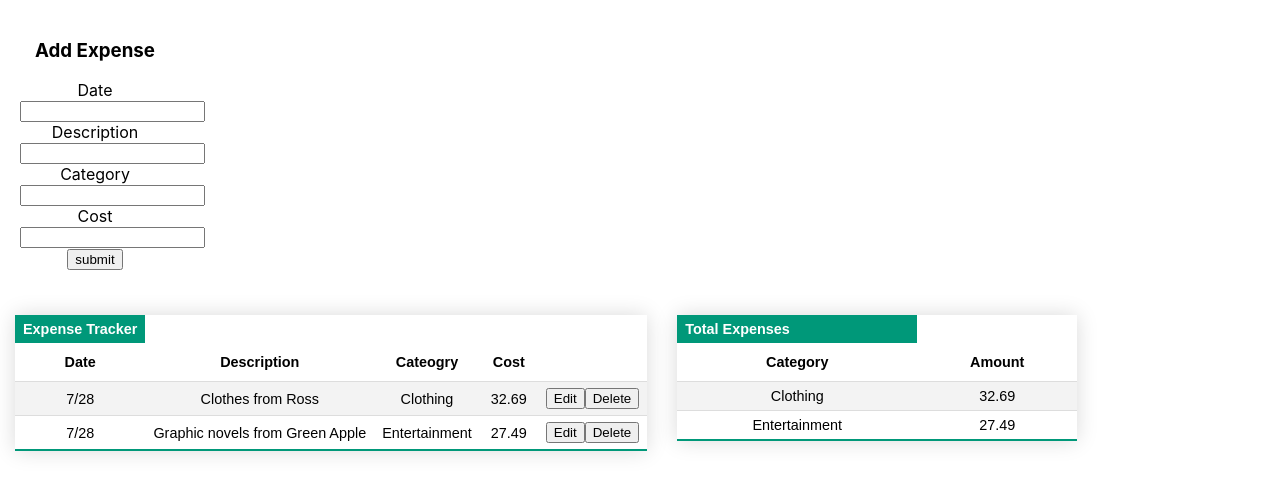
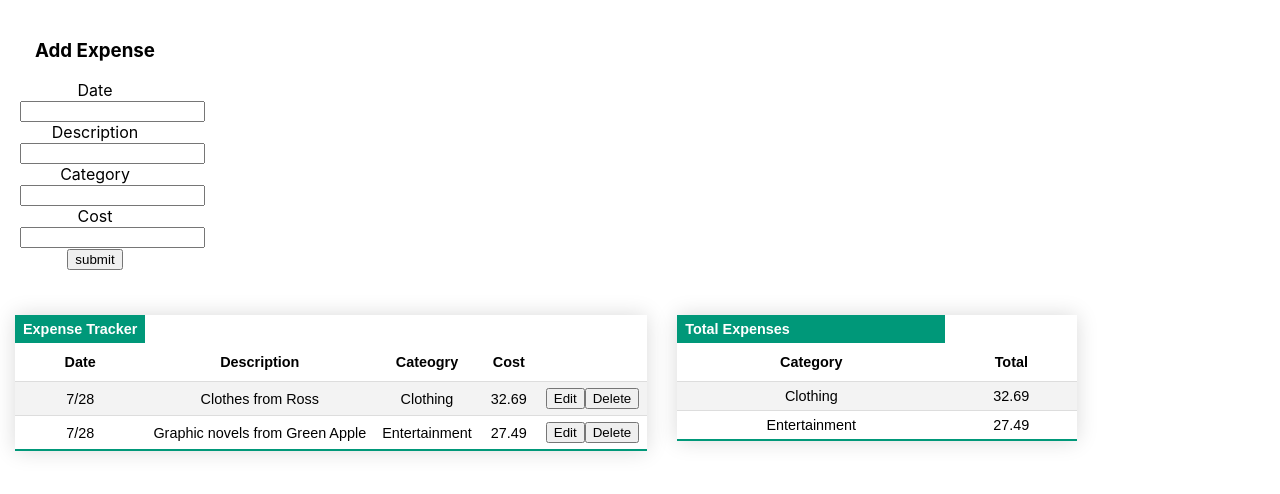
Before and after one commit to PopSizzle/PersonalFinances, a React (Create React App) app in the folder personalfinances/: page / in a window 1280 px wide. Shown: the top 494 px of the page. Built offline with nearby package versions, Linux system fonts and the light colour scheme.

Commit message:
Updates expense totals with submission
modified handleExpenseSubmit function to update the expense totals as well when submitted

```diff
--- a/personalfinances/src/Pages/Expenses/index.js
+++ b/personalfinances/src/Pages/Expenses/index.js
@@ -8,33 +8,33 @@ const Expenses = () => {
   const [expenseData, setExpenseData] = useState(
     {
       1: {
-        id: [1,1],
+        id: [1],
         date: '7/28',
         description: 'Clothes from Ross',
         category: 'Clothing',
-        total: 32.69
+        cost: 32.69
       },
       2: {
-        id: [2,2],
+        id: [2],
         date: '7/28',
         description: 'Graphic novels from Green Apple',
         category: 'Entertainment',
-        total: 27.49
+        cost: 27.49
       }
     }
   )
 
   const [expenseTotals, setExpenseTotals] =useState(
     {
-      1: {
+      'clothing': {
         id: 1,
         category: 'Clothing',
-        amount: 32.69
+        total: 32.69
       },
-      2: {
+      'entertainment': {
         id: 2,
         category: 'Entertainment',
-        amount: 27.49
+        total: 27.49
       }
     }
   )
@@ -43,7 +43,7 @@ const Expenses = () => {
   let cols1 = ['Date', 'Description', 'Cateogry', 'Cost'];
 
   let title2 = 'Total Expenses';
-  let cols2 = ['Category', 'Amount'];
+  let cols2 = ['Category', 'Total'];
 
   let form1Inputs = ['date', 'description', 'category', 'cost']
 
@@ -68,6 +68,10 @@ const Expenses = () => {
     expenses[id] = currExpense;
     setExpenseData(expenses);
 
+    let totals = expenseTotals;
+    totals[currExpense.category].total = parseFloat(totals[currExpense.category].total) + parseFloat(currExpense.cost);
+    setExpenseTotals(totals);
+
   }
 
   const handleExpenseChange = (e) => {
```
